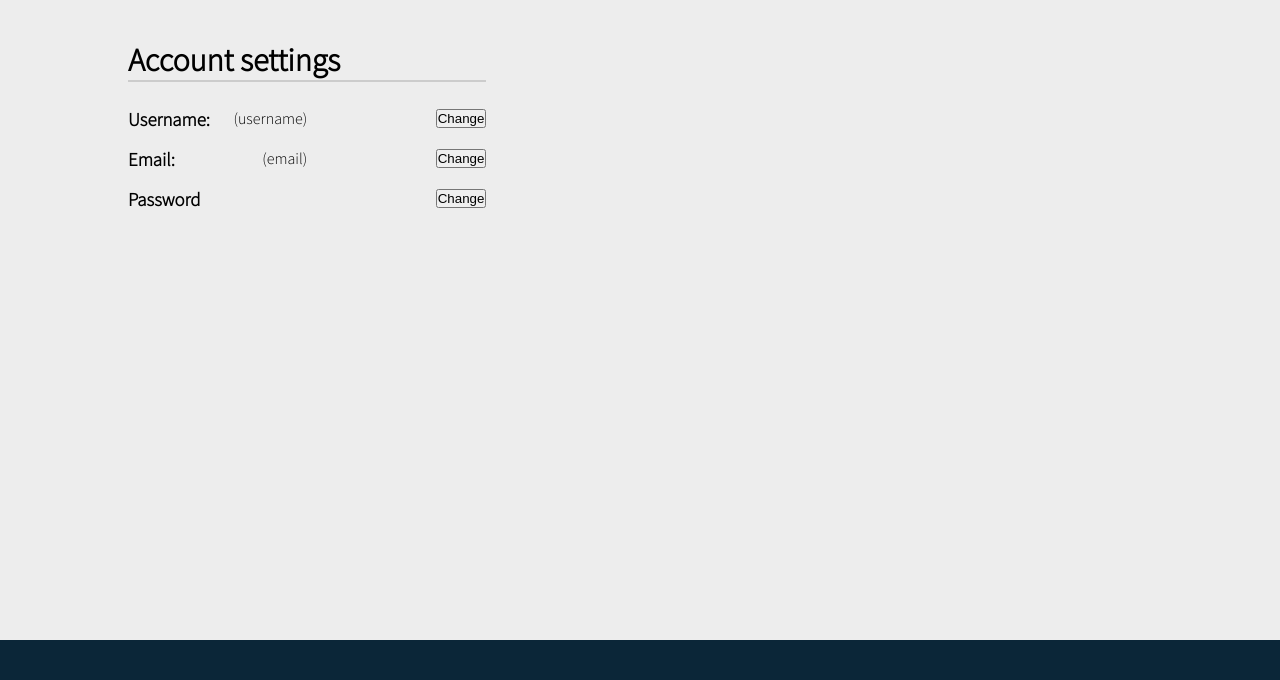
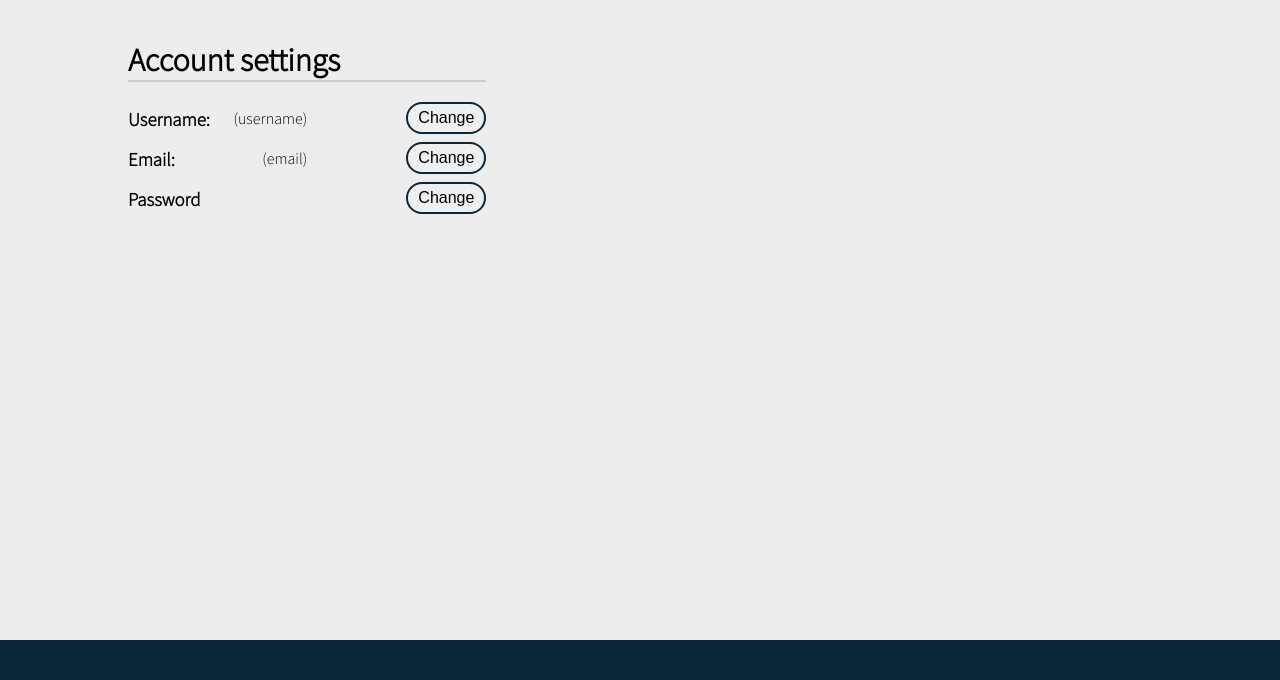
Before and after one commit to Chr1ssW/project-bees, a PHP site: page /website/html/account.php in a window 1280 px wide. Shown: the part 120-800 px from the top of the page. Run offline with PHP 8.4, Linux system fonts and the light colour scheme; data that the repository does not hold is empty; some libraries are stand-ins or nearby versions.

Commit message:
Change button style added

```diff
--- a/website/css/main.css
+++ b/website/css/main.css
@@ -426,6 +426,21 @@ button:focus {
           justify-content: space-between;
 }
 
+.change-btn {
+  border-radius: 10rem;
+  height: 4vh;
+  width: 10vh;
+  font-size: 2vh;
+  border: 2px solid #0B2638;
+}
+
+.change-btn:hover {
+  border: none;
+  background: -webkit-gradient(linear, left top, right top, from(#FCEE21), to(#EAB111));
+  background: linear-gradient(to right, #FCEE21, #EAB111);
+  color: #0B2638;
+}
+
 @media screen and (max-width: 1050px) {
   header h2 {
     font-size: 1.7rem;
--- a/website/css/main.scss
+++ b/website/css/main.scss
@@ -352,6 +352,18 @@ button:focus{
     display: flex;
     justify-content: space-between;
 }
+
+.change-btn{
+    border-radius: 10rem;
+    height: 4vh;
+    width: 10vh;
+    font-size: 2vh;
+    border: 2px solid $mainColor;
+
+    &:hover{
+        @include yellowButton();
+    }
+}
 //Tablet responsiveness
 @media screen and (max-width: 1050px)
 {
```
Also changed, not shown: 1 other file.
